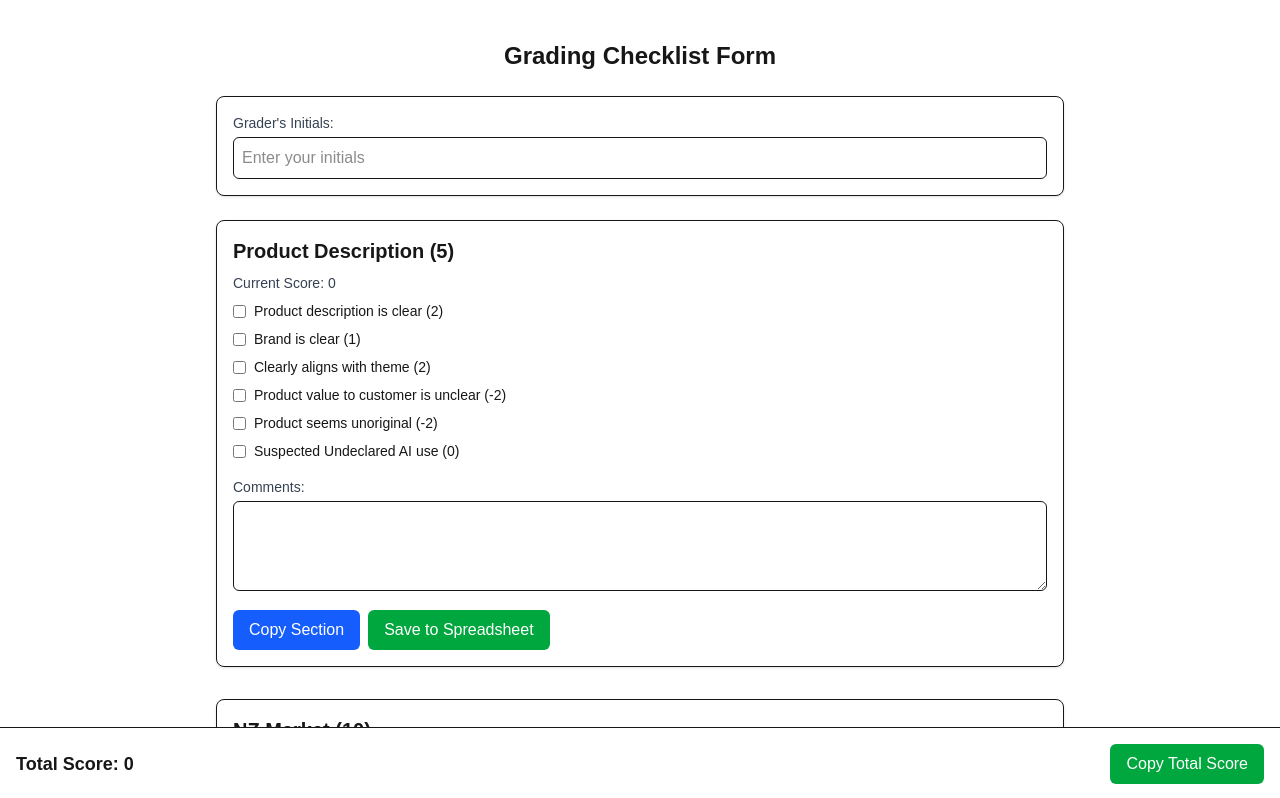
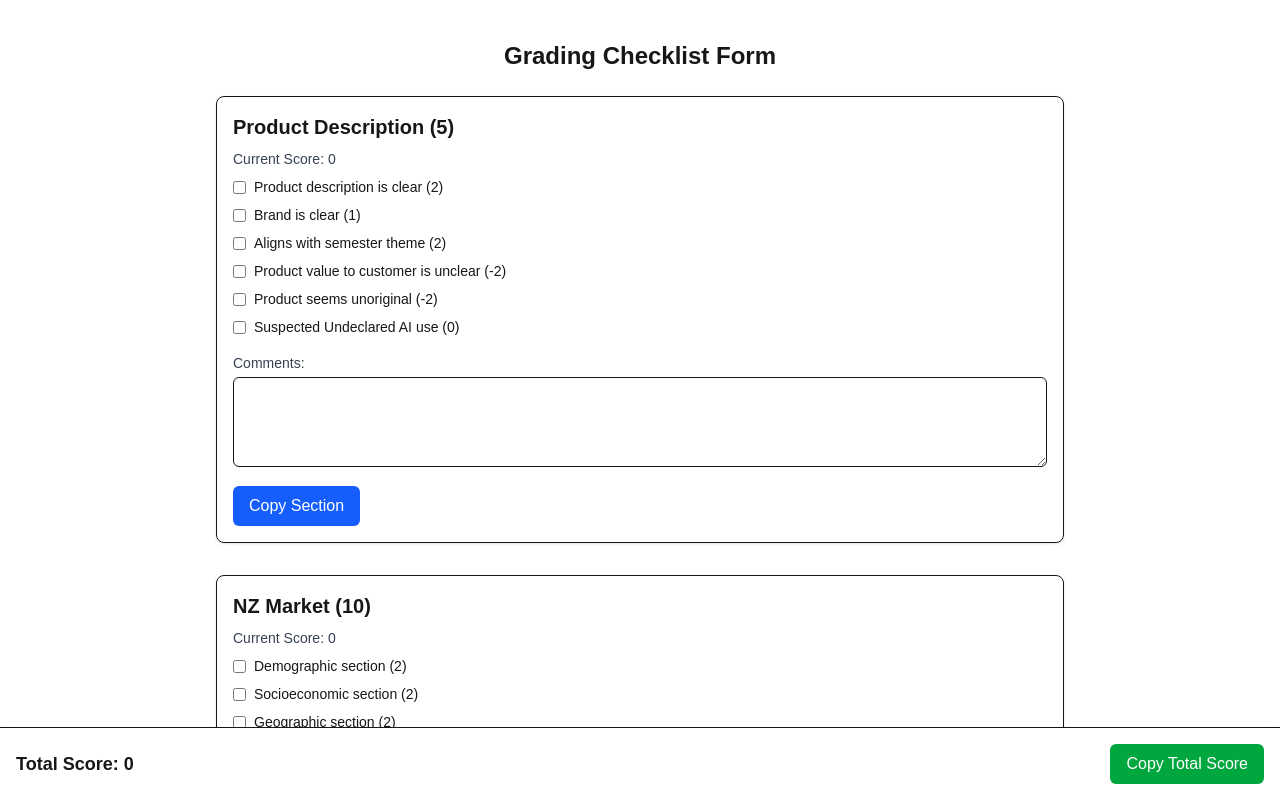
Before and after one commit to zemble/grading-checklist, a Next.js app: page / in a window 1280 px wide. Shown: the top 798 px of the page. Built offline with nearby package versions, Linux system fonts and the light colour scheme.

Commit message:
v4 update

```diff
--- a/app/components/GradingForm.js
+++ b/app/components/GradingForm.js
@@ -1,9 +1,6 @@
 import React, { useState, useRef } from 'react';
 
 export default function GradingForm() {
-  // State for grader's initials
-  const [graderInitials, setGraderInitials] = useState('');
-
   // State for comments
   const [comments, setComments] = useState({
     productDescription: '',
@@ -27,7 +24,7 @@ export default function GradingForm() {
       items: [
         { id: 'pd1', label: 'Product description is clear', score: 2, checked: false },
         { id: 'pd2', label: 'Brand is clear', score: 1, checked: false },
-        { id: 'pd6', label: 'Clearly aligns with theme', score: 2, checked: false },
+        { id: 'pd6', label: 'Aligns with semester theme', score: 2, checked: false },
         { id: 'pd3', label: 'Product value to customer is unclear', score: -2, checked: false },
         { id: 'pd4', label: 'Product seems unoriginal', score: -2, checked: false },
         { id: 'pd5', label: 'Suspected Undeclared AI use', score: 0, checked: false }
@@ -179,11 +176,6 @@ export default function GradingForm() {
     }
   });
 
-  // Function to handle initials change
-  const handleInitialsChange = (event) => {
-    setGraderInitials(event.target.value);
-  };
-
   // Function to handle checkbox changes
   const handleCheckboxChange = (sectionKey, itemId) => {
     setSections(prevSections => {
@@ -229,8 +221,9 @@ export default function GradingForm() {
   return Math.max(0, score);
 };
 
+
   // Copy function for each section
-  const copySection = (sectionKey, saveToSheet = false) => {
+  const copySection = (sectionKey) => {
     const section = sections[sectionKey];
     const score = calculateSectionScore(sectionKey);
     const sectionTitle = section.title;
@@ -240,13 +233,11 @@ export default function GradingForm() {
     const uncheckedItems = section.items.filter(item => !item.checked && item.score > 0);
 
     let textToCopy = `${sectionTitle}: Score = ${score}\n\n`;
-    let detailsText = "";
 
     if (checkedItems.length > 0) {
       textToCopy += "Achieved:\n";
       checkedItems.forEach(item => {
         textToCopy += `- ${item.label} (${item.score})\n`;
-        detailsText += `Achieved: ${item.label} (${item.score})\n`;
       });
       textToCopy += "\n";
     }
@@ -255,7 +246,6 @@ export default function GradingForm() {
       textToCopy += "Not Achieved:\n";
       uncheckedItems.forEach(item => {
         textToCopy += `- ${item.label} (${item.score})\n`;
-        detailsText += `Not Achieved: ${item.label} (${item.score})\n`;
       });
       textToCopy += "\n";
     }
@@ -268,39 +258,6 @@ export default function GradingForm() {
     navigator.clipboard.writeText(textToCopy)
       .then(() => alert(`${sectionTitle} copied to clipboard!`))
       .catch(err => console.error('Failed to copy text: ', err));
-
-    // Save to spreadsheet if requested
-    if (saveToSheet) {
-      // Replace with your Google Apps Script Web App URL
-      const apiUrl = 'YOUR_GOOGLE_APPS_SCRIPT_URL_HERE';
-
-      fetch(apiUrl, {
-        method: 'POST',
-        headers: {
-          'Content-Type': 'application/json',
-        },
-        body: JSON.stringify({
-          graderInitials: graderInitials,
-          sectionName: sectionTitle,
-          score: score,
-          comments: comments[sectionKey] || '',
-          details: detailsText
-        }),
-      })
-      .then(response => response.json())
-      .then(data => {
-        if (data.result === 'success') {
-          alert('Successfully saved to spreadsheet!');
-        } else {
-          alert('Error saving to spreadsheet.');
-          console.error(data.error);
-        }
-      })
-      .catch(error => {
-        alert('Error connecting to spreadsheet.');
-        console.error('Error:', error);
-      });
-    }
   };
 
   // Calculate total score across all sections
@@ -313,19 +270,6 @@ export default function GradingForm() {
   return (
     <div className="p-6 max-w-4xl mx-auto bg-white">
       <h1 className="text-2xl font-bold mb-6 text-center">Grading Checklist Form</h1>
-
-      <div className="mb-6 p-4 border rounded-lg shadow">
-        <label className="block text-sm font-medium text-gray-700 mb-1">
-          Grader's Initials:
-        </label>
-        <input
-          type="text"
-          value={graderInitials}
-          onChange={handleInitialsChange}
-          className="w-full p-2 border rounded-md"
-          placeholder="Enter your initials"
-        />
-      </div>
 
       {Object.keys(sections).map(sectionKey => (
         <div key={sectionKey} className="mb-8 p-4 border rounded-lg shadow">
@@ -363,20 +307,12 @@ export default function GradingForm() {
             />
           </div>
 
-          <div className="mt-3 flex space-x-2">
           <button
             onClick={() => copySection(sectionKey)}
-              className="px-4 py-2 bg-blue-600 text-white rounded-md hover:bg-blue-700"
+            className="mt-3 px-4 py-2 bg-blue-600 text-white rounded-md hover:bg-blue-700"
           >
             Copy Section
           </button>
-            <button
-              onClick={() => copySection(sectionKey, true)}
-              className="px-4 py-2 bg-green-600 text-white rounded-md hover:bg-green-700"
-            >
-              Save to Spreadsheet
-            </button>
-          </div>
         </div>
       ))}
 
```
Lines whose indentation alone changed are shown as unchanged.
